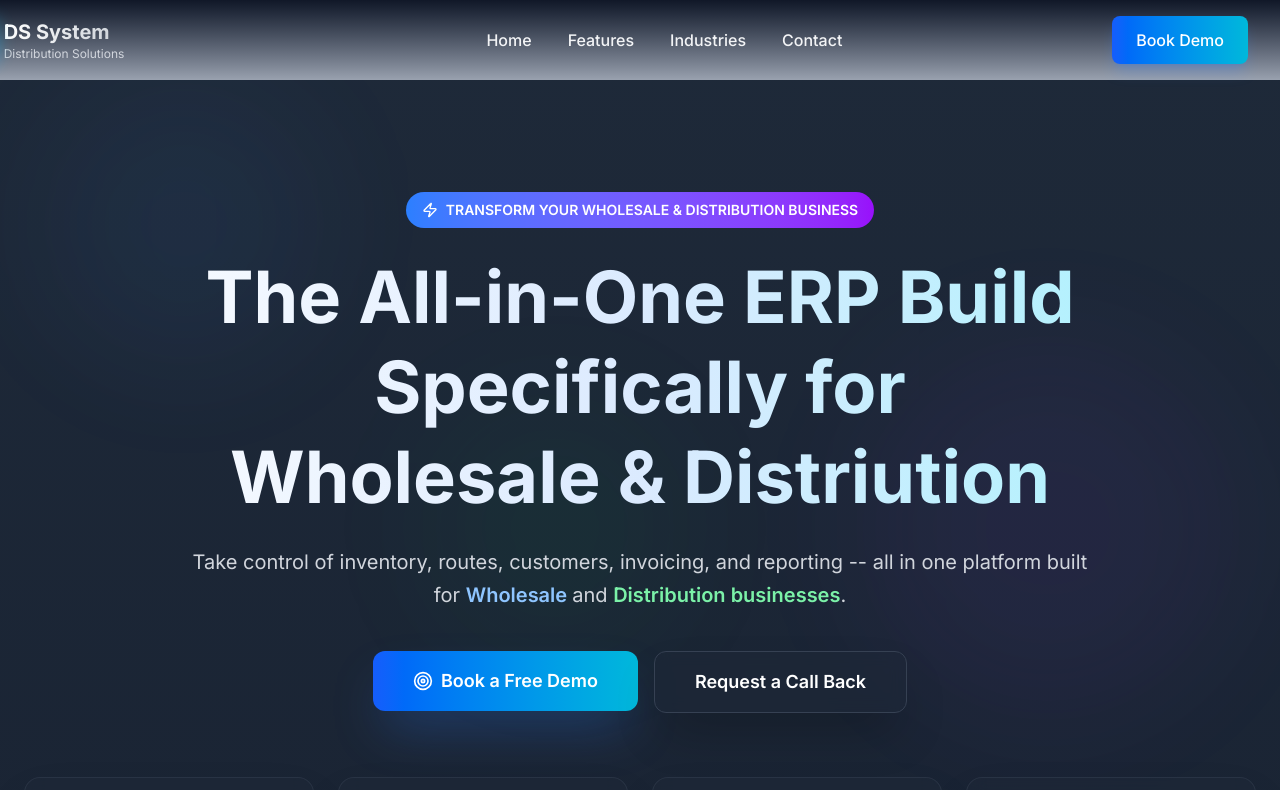
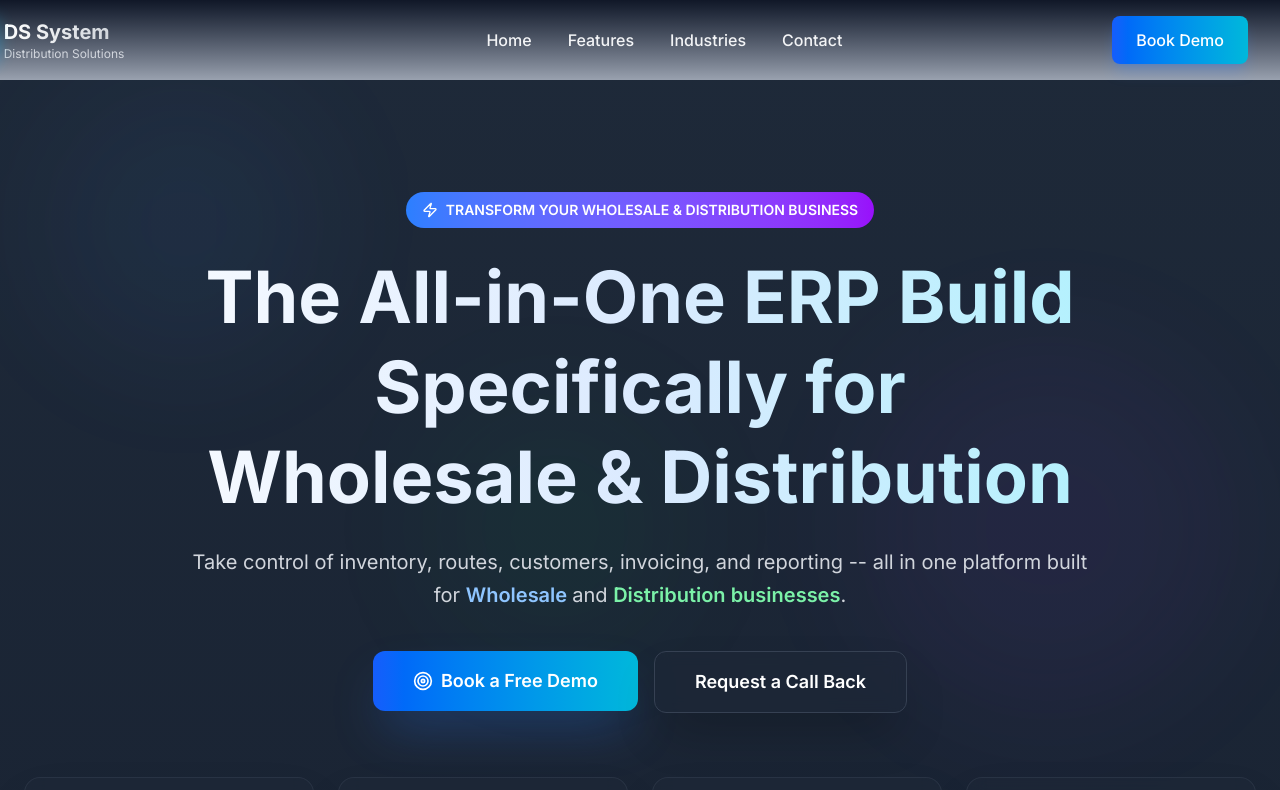
Before and after one commit to khurram354/sdw-software-system, a Next.js app: page / in a window 1280 px wide. Shown: the top 790 px of the page. Built offline with nearby package versions, Linux system fonts and the light colour scheme.

Commit message:
spelling-fixed

```diff
--- a/src/components/frontend/home/HeroSec.jsx
+++ b/src/components/frontend/home/HeroSec.jsx
@@ -18,7 +18,7 @@ const HeroSec = () => {
 
                 <h1 className="text-4xl md:text-7xl font-bold mb-6 leading-tight bg-linear-to-r from-white via-blue-100 to-cyan-200 bg-clip-text text-transparent">
                     The All-in-One ERP Build Specifically for
-                    <span className="block">Wholesale & Distriution</span>
+                    <span className="block">Wholesale & Distribution</span>
                 </h1>
 
                 <p className="text-xl text-gray-300 mb-10 max-w-4xl mx-auto leading-relaxed">
```
